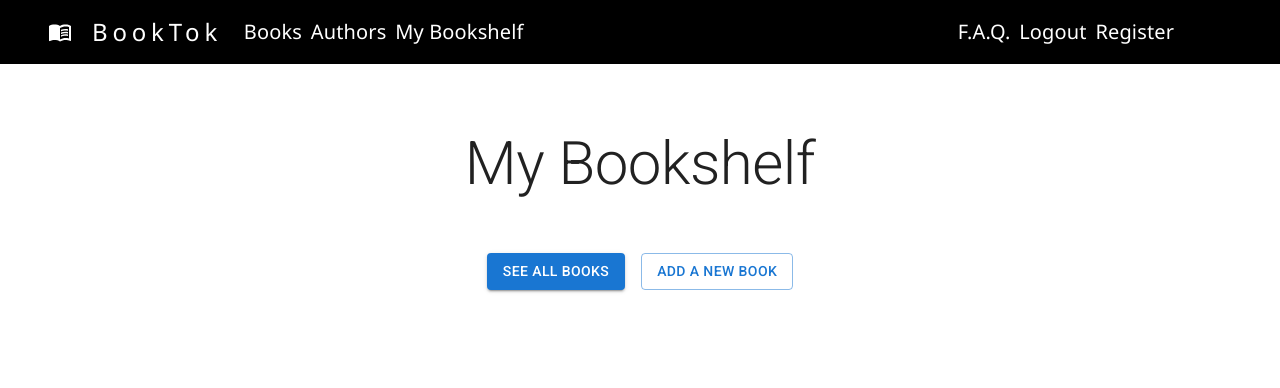
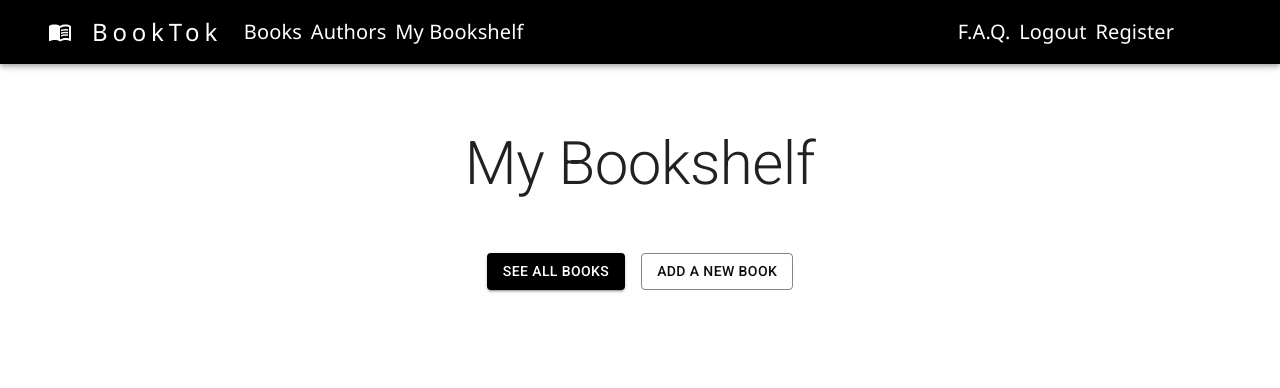
Before and after one commit to emily-valdez/fullstack-final, a React (Create React App) app in the folder client/: page /users_books in a window 1280 px wide. Shown: the top 388 px of the page. Built offline with nearby package versions, Linux system fonts and the light colour scheme.

Commit message:
added black theme to bookshelf

```diff
--- a/client/src/components/Bookshelf.js
+++ b/client/src/components/Bookshelf.js
@@ -22,6 +22,8 @@ import FavoriteBorderIcon from '@mui/icons-material/FavoriteBorder';
 import LocalFireDepartmentIcon from '@mui/icons-material/LocalFireDepartment';
 import AddIcon from '@mui/icons-material/Add';
 
+// import {} from '@mui/material/colors';
+
 
 // function UserBook({books}) {
 //         const [userbook, setUserBook] = useState([]);
@@ -35,17 +37,32 @@ import AddIcon from '@mui/icons-material/Add';
 const cards = [1, 2, 3, 4, 5, 6, 7, 8];
 
 
-const defaultTheme = createTheme();
+const black_theme = createTheme({
+    palette: {
+        primary: {
+          light: '#666666',
+          main: '#0d0d0d',
+          dark: '#00000',
+          contrastText: '#fff',
+        },
+        secondary: {
+          light: '#666666',
+          main: '#0d0d0d',
+          dark: '#ba000d',
+          contrastText: '#000',
+        },
+      },
+    });
 
 export default function Bookshelf() {
   return (
-    <ThemeProvider theme={defaultTheme}>
+    <ThemeProvider theme={black_theme}>
         <NavBar />
         <CssBaseline />
       <main>
         <Box
           sx={{
-            bgcolor: 'background.paper',
+            backgroundImage: '',
             pt: 8,
             pb: 6,
           }}
@@ -66,7 +83,7 @@ export default function Bookshelf() {
               spacing={2}
               justifyContent="center"
             >
-              <Button variant="contained">See all Books</Button>
+              <Button sx={{ bgcolor: 'black'}} variant="contained">See all Books</Button>
               <Button variant="outlined">Add a New Book</Button>
             </Stack>
           </Container>
@@ -82,7 +99,7 @@ export default function Bookshelf() {
           >
             <Card variant="outlined"
             sx={{
-              height: 490,
+              height: 480,
               width: 350,
               alignContent: 'center'
               }}>
```
